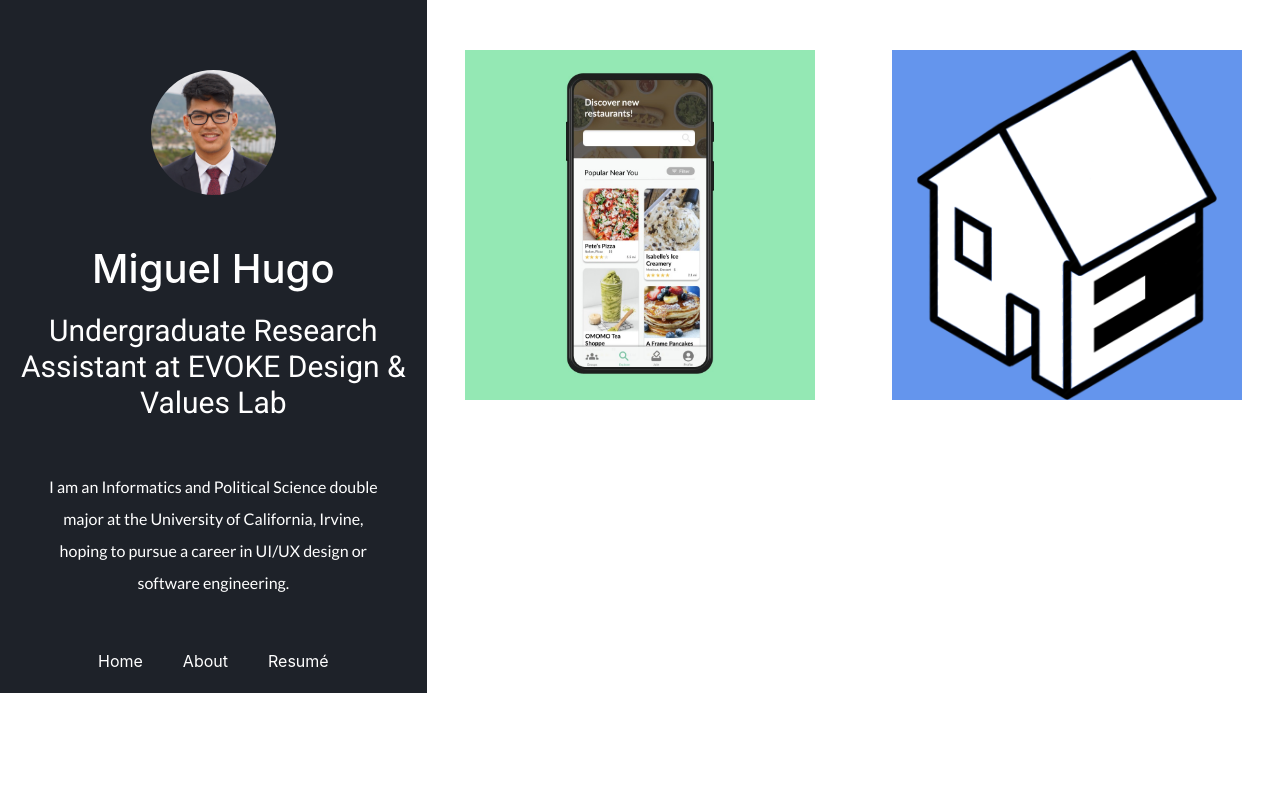
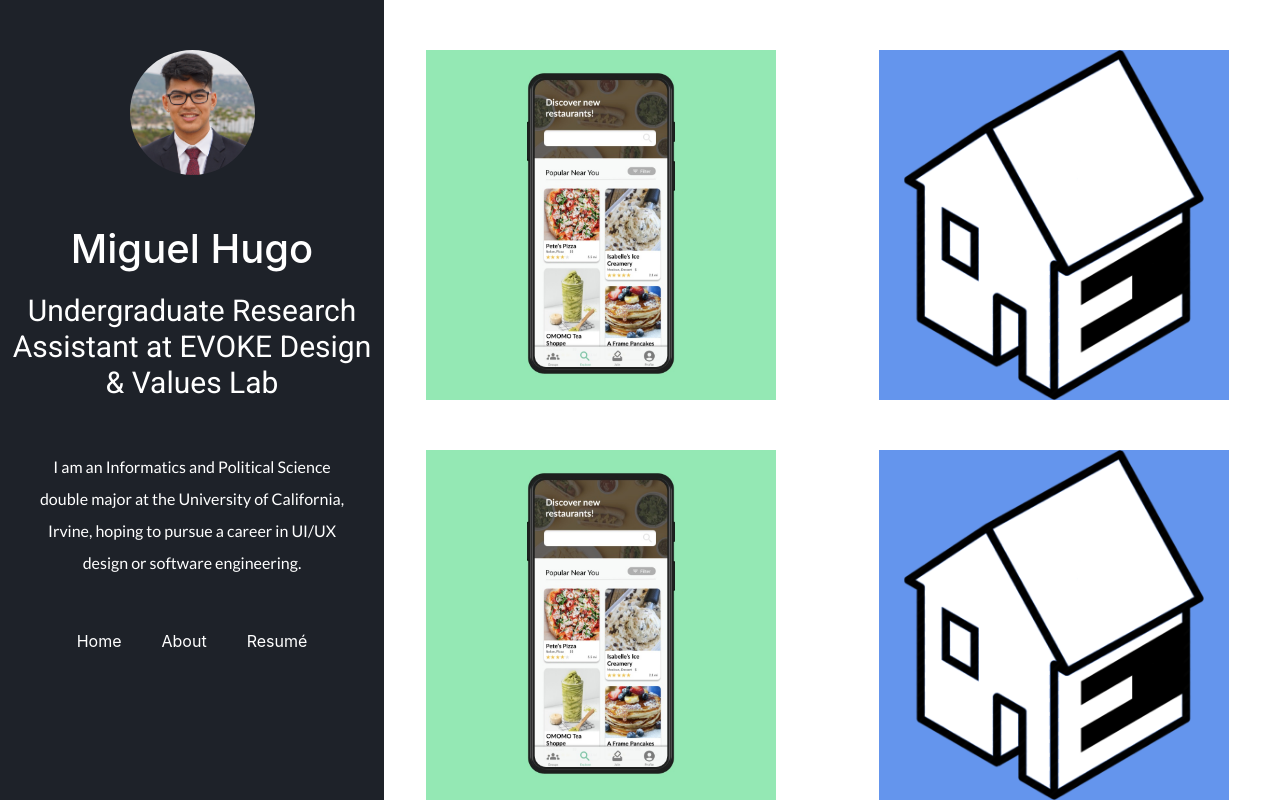
Before and after one commit to miguel-hugo/Assignment1, a plain HTML site: page index.html in a window 1280 px wide. Drawn offline with nearby package versions, Linux system fonts and the light colour scheme.

Commit message:
Changed sidebar auto height and content layout

```diff
--- a/index.html
+++ b/index.html
@@ -23,8 +23,7 @@ EMAIL: mhugo@uci.edu
 </head>
 <body>
     <div class="container-fluid">
-        <div class="row">
-            <div class="col-md-4 sidebar">
+        <div class="sidebar">
             <img src="files/DSC05649.JPG" alt="Miguel Hugo">
             <h1>Miguel Hugo</h1>
             <h2>Undergraduate Research Assistant at EVOKE Design & Values Lab</h2>
@@ -36,17 +35,32 @@ EMAIL: mhugo@uci.edu
                 <li><a href="files/resume.pdf" download>Resumé</a></li>
             </ul>
         </div>
-            <div class="col-md-4 main">
+        <div class="content">
+            <div class="row">
+                <div class="col main">
                     <a href="thyme.html">
                         <img class="img-fluid" src="files/9yPdu9WaaVK5LtIT.jpg" alt="Thyme Project Mockup">
                     </a>
                 </div>
-            <div class="col-md-4 main">
+                <div class="col main">
+                    <a href="evoke.html">
+                        <img class="img-fluid" src="files/evoke.png" style="background-color: cornflowerblue;" alt="Thyme Project Mockup">
+                    </a>
+                </div>
+            </div>
+            <div class="row">
+                <div class="col main">
+                    <a href="thyme.html">
+                        <img class="img-fluid" src="files/9yPdu9WaaVK5LtIT.jpg" alt="Thyme Project Mockup">
+                    </a>
+                </div>
+                <div class="col main">
                     <a href="evoke.html">
                         <img class="img-fluid" src="files/evoke.png" style="background-color: cornflowerblue;" alt="Thyme Project Mockup">
                     </a>
                 </div>
             </div>
         </div>
+    </div>
 </body>
 </html>
--- a/style.css
+++ b/style.css
@@ -9,7 +9,8 @@ body {
 
 /* ---------------CONTAINER FLUID--------------- */
 .container-fluid{
-    height:100%;
+    width: 100%;
+    display:flex;
 }
 
 .container-fluid img{
@@ -20,10 +21,19 @@ body {
 }
 
 /* ---------------SIDEBAR--------------- */
+.content{
+    width: 70%;
+    margin-left: 30%;
+}
+
 .sidebar {
+    width: 30%;
     position: fixed;
     background-color:rgb(30, 34, 41);
-    padding: 20px 0;
+    padding: 0px;
+    height: 100%;
+    left: 0;
+    top: 0;
 }
 
 .sidebar h1{
@@ -97,16 +107,13 @@ body {
 
 }
 
-@media (max-width:640px){
+@media (max-width:1024px){
     .sidebar{
         width: 100%;
         height: fit-content;
     }
-}
 
-@media (max-width: 1024px){
-    .sidebar{
-        width: 100%;
-        height: fit-content;
+    .content{
+
     }
 }
```
Lines whose indentation alone changed are shown as unchanged.
